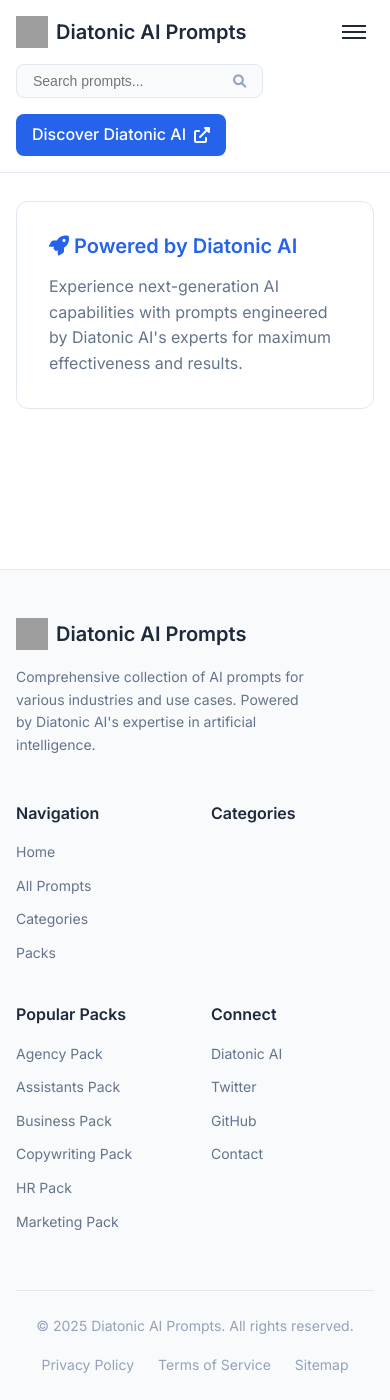
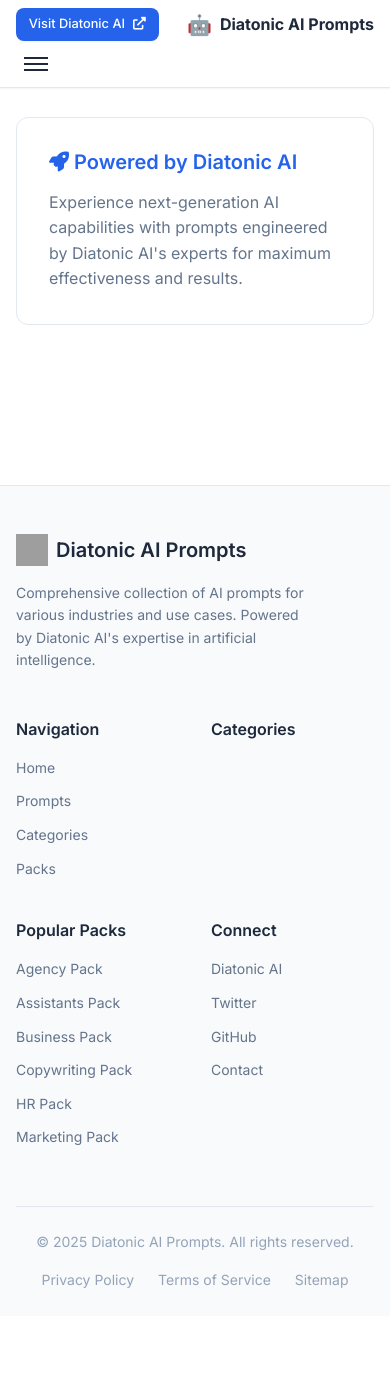
Before and after one commit to Diatonic-AI/diatonic-ai-prompts, a Jekyll site: the page built from index.html, in a window 390 px wide and 1400 px high, scrolled down 5693 px. Built offline with Jekyll 4.4.1, drawn with Linux system fonts in a browser that asks for light colours; after the commit the page ends 7009 px from its top, so only the background shows below that; grey boxes are pictures that could not be loaded.

Commit message:
Improve navigation bar formatting and styling
- Cleaned up header HTML structure and removed search box
- Added brand icon (🤖) instead of missing logo image
- Improved navigation CSS with proper spacing and no text wrapping
- Made navigation items centered with flex layout
- Enhanced CTA button styling with better spacing
- Simplified navigation titles ('All Prompts' -> 'Prompts')
- Fixed mobile responsiveness for cleaner navigation
- Added white-space: nowrap to prevent text wrapping
- Improved overall header visual hierarchy

```diff
--- a/_config.yml
+++ b/_config.yml
@@ -50,7 +50,7 @@ twitter_username: diatonic_ai
 navigation:
   - title: "Home"
     url: "/"
-  - title: "All Prompts"
+  - title: "Prompts"
     url: "/prompts/"
   - title: "Categories"
     url: "/categories/"
--- a/_includes/header.html
+++ b/_includes/header.html
@@ -3,8 +3,8 @@
         <nav class="navbar">
             <!-- Logo/Brand -->
             <div class="navbar-brand">
-                <a href="/" class="brand-link">
-                    <img src="/assets/images/logo.png" alt="{{ site.title }}" class="brand-logo">
+                <a href="{{ '/' | relative_url }}" class="brand-link">
+                    <span class="brand-icon">🤖</span>
                     <span class="brand-text">{{ site.title }}</span>
                 </a>
             </div>
@@ -19,27 +19,16 @@
             <!-- Navigation Links -->
             <div class="navbar-nav" id="navbar-nav">
                 {% for nav_item in site.navigation %}
-                    <a href="{{ nav_item.url }}" class="nav-link {% if page.url == nav_item.url %}active{% endif %}">
+                    <a href="{{ nav_item.url | relative_url }}" class="nav-link {% if page.url == nav_item.url %}active{% endif %}">
                         {{ nav_item.title }}
                     </a>
                 {% endfor %}
             </div>
 
-            <!-- Search -->
-            <div class="navbar-search">
-                <div class="search-container">
-                    <input type="text" class="search-input" id="search-input" placeholder="Search prompts..." aria-label="Search prompts">
-                    <button class="search-btn" id="search-btn" aria-label="Search">
-                        <i class="fas fa-search"></i>
-                    </button>
-                </div>
-                <div class="search-results" id="search-results"></div>
-            </div>
-
             <!-- CTA Button -->
             <div class="navbar-cta">
                 <a href="https://diatonic-ai.com" class="cta-btn" target="_blank" rel="noopener">
-                    Discover Diatonic AI
+                    Visit Diatonic AI
                     <i class="fas fa-external-link-alt"></i>
                 </a>
             </div>
--- a/assets/css/main.css
+++ b/assets/css/main.css
@@ -83,55 +83,69 @@ a:hover {
     top: 0;
     z-index: 100;
     backdrop-filter: blur(10px);
+    box-shadow: var(--shadow-sm);
 }
 
 .navbar {
     display: flex;
     align-items: center;
     justify-content: space-between;
-    padding: 1rem 0;
-    gap: 2rem;
+    padding: 0.75rem 0;
+    gap: 1rem;
+    min-height: 60px;
+}
+
+.navbar-brand {
+    flex-shrink: 0;
 }
 
 .navbar-brand .brand-link {
     display: flex;
     align-items: center;
     gap: 0.5rem;
-    font-weight: 600;
-    font-size: 1.25rem;
+    font-weight: 700;
+    font-size: 1.125rem;
     color: var(--text-primary);
+    white-space: nowrap;
 }
 
-.brand-logo {
-    width: 32px;
-    height: 32px;
+.brand-icon {
+    font-size: 1.5rem;
+    display: inline-block;
 }
 
 .navbar-nav {
     display: flex;
-    gap: 2rem;
+    gap: 1.5rem;
+    align-items: center;
+    flex: 1;
+    justify-content: center;
 }
 
 .nav-link {
     font-weight: 500;
     color: var(--text-secondary);
-    padding: 0.5rem 0;
+    padding: 0.5rem 1rem;
     position: relative;
+    border-radius: var(--radius-md);
+    transition: all 0.2s ease;
+    white-space: nowrap;
+    font-size: 0.95rem;
 }
 
-.nav-link:hover,
+.nav-link:hover {
+    color: var(--primary-color);
+    background: var(--surface-color);
+}
+
 .nav-link.active {
     color: var(--primary-color);
+    background: var(--surface-color);
+    font-weight: 600;
 }
 
-.nav-link.active::after {
-    content: '';
-    position: absolute;
-    bottom: -1rem;
-    left: 0;
-    right: 0;
-    height: 2px;
-    background: var(--primary-color);
+.navbar-cta {
+    flex-shrink: 0;
 }
 
 /* Search Styles */
@@ -195,12 +209,17 @@ a:hover {
     display: flex;
     align-items: center;
     gap: 0.5rem;
-    transition: background-color 0.2s ease;
+    transition: all 0.2s ease;
+    white-space: nowrap;
+    font-size: 0.875rem;
+    box-shadow: var(--shadow-sm);
 }
 
 .cta-btn:hover {
     background: var(--primary-hover);
     color: white;
+    transform: translateY(-1px);
+    box-shadow: var(--shadow-md);
 }
 
 /* Mobile Menu */
@@ -761,23 +780,47 @@ a:hover {
 
     .navbar {
         flex-wrap: wrap;
-        gap: 1rem;
+        gap: 0.5rem;
+        padding: 0.5rem 0;
+    }
+
+    .navbar-brand .brand-link {
+        font-size: 1rem;
+    }
+
+    .brand-icon {
+        font-size: 1.25rem;
     }
 
     .navbar-nav {
         display: none;
         width: 100%;
         flex-direction: column;
-        gap: 1rem;
+        gap: 0.5rem;
         padding-top: 1rem;
+        justify-content: flex-start;
     }
 
     .navbar-nav.active {
         display: flex;
     }
 
+    .nav-link {
+        padding: 0.75rem;
+        font-size: 0.9rem;
+    }
+
     .mobile-menu-toggle {
         display: flex;
+    }
+
+    .navbar-cta {
+        order: -1;
+    }
+
+    .cta-btn {
+        font-size: 0.8rem;
+        padding: 0.4rem 0.8rem;
     }
 
     .search-input {
```
